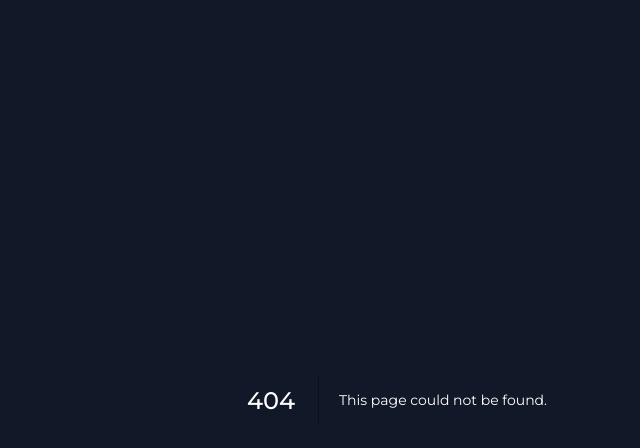
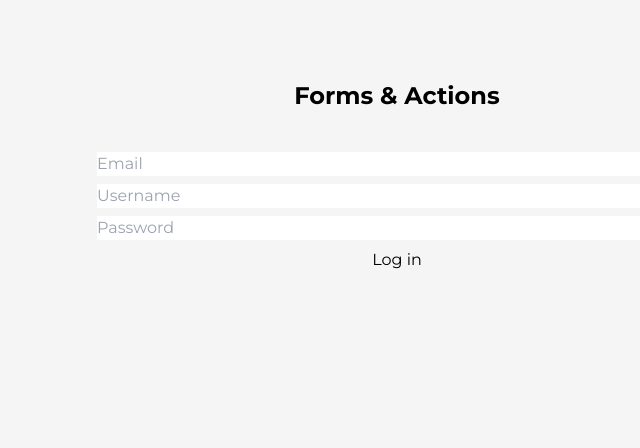
Before and after one commit to Eastynfromeast/nomad-market-14, a Next.js app: page /a26-forms-and-actions in a window 1280 px wide. Before the commit this address had no page. Shown: the top 448 px of the page, without its empty margins (243-883 px from the left). Built offline with nearby package versions, Linux system fonts and the light colour scheme.

Commit message:
create route and page for a26 forms&actions

```diff
--- /dev/null
+++ b/app/a26-forms-and-actions/layout.tsx
@@ -0,0 +1,19 @@
+import type { Metadata } from "next";
+import "@/app/globals.css";
+
+export const metadata: Metadata = {
+	title: "A26 Forms&Actions",
+	description: "Build a form with tailwind css, Server Actions, useFormStatus and useFormState",
+};
+
+export default function RootLayout({
+	children,
+}: Readonly<{
+	children: React.ReactNode;
+}>) {
+	return (
+		<html lang="en">
+			<body className=" bg-neutral-100 text-black max-w-screen-sm mx-auto">{children}</body>
+		</html>
+	);
+}
--- /dev/null
+++ b/app/a26-forms-and-actions/page.tsx
@@ -0,0 +1,15 @@
+export default function FormsAndActions() {
+	return (
+		<div className="flex flex-col mt-20 px-5">
+			<header className="text-center mb-10">
+				<h1 className="text-2xl font-bold">Forms & Actions</h1>
+			</header>
+			<form className="flex flex-col gap-2">
+				<input type="email" placeholder="Email" required />
+				<input type="username" placeholder="Username" required />
+				<input type="password" placeholder="Password" required />
+				<button>Log in</button>
+			</form>
+		</div>
+	);
+}
```
